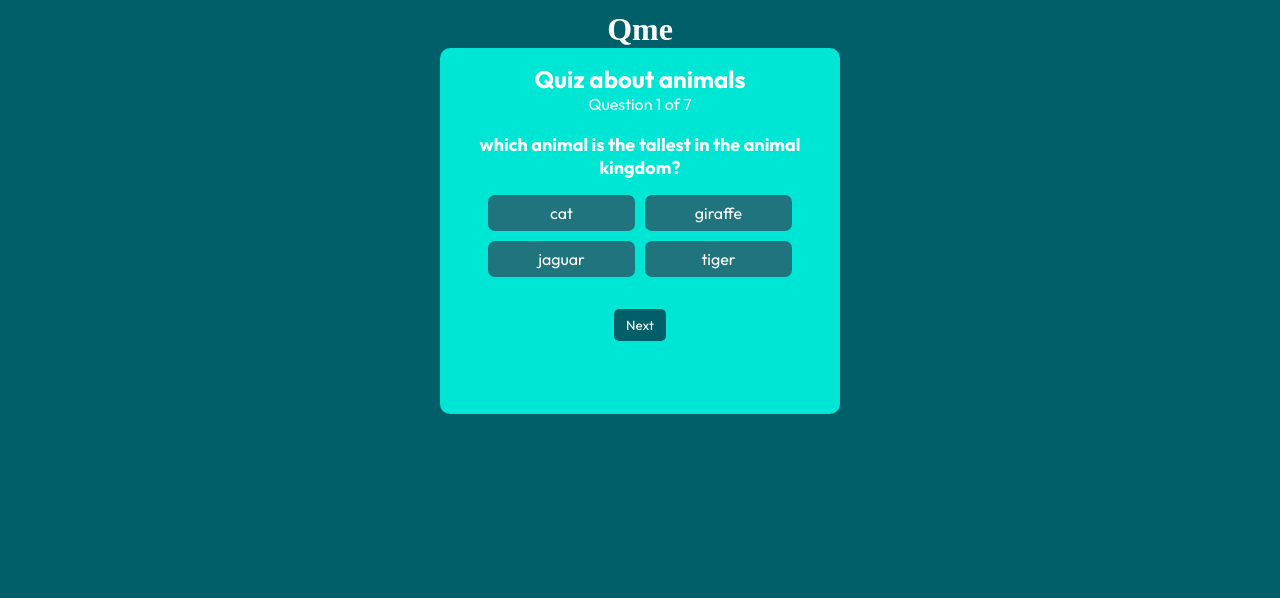
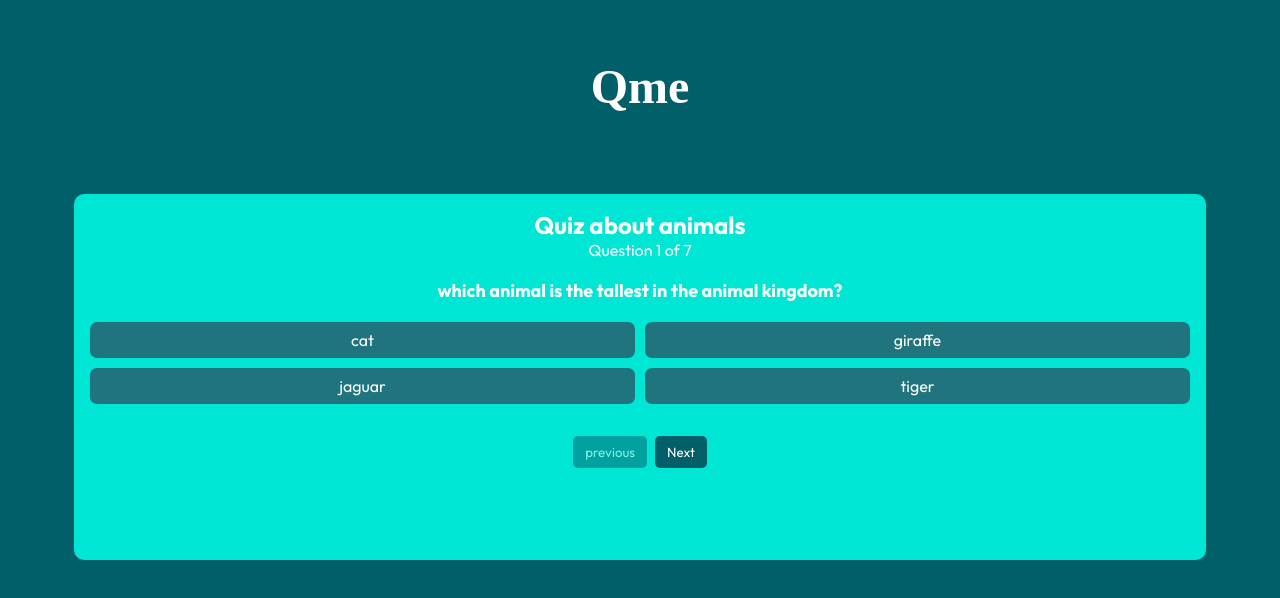
Before and after one commit to Deuzi/Qme, a website: page normies.html in a window 1280 px wide. Drawn offline with Linux system fonts and the light colour scheme; a web font is replaced by a local one.

Commit message:
first-commit-of-the-day

```diff
--- a/CSS/cat.css
+++ b/CSS/cat.css
@@ -14,14 +14,14 @@
 body{
     background-color: var(--main-bg);
     color: #ffff;
-    display: flex;
-    justify-content: center;
-    align-items: center;
     font-family: "Outfit", sans-serif;
 }
 
 h1{
     font-family: "Cherry Bomb One", serif;
+    font-size: 3rem;
+    margin-bottom: 5rem;
+    margin-top: 3rem;
 }
 
 .option.correct {
@@ -35,13 +35,14 @@ h1{
 }
 
 #quiz{
+    display: block;
     text-align: center;
     border-radius: 5px;
     padding: 0.7rem;
 }
 
 #question-text{
-    margin-top: 1.2rem;
+    margin: 1.2rem 0.4rem;
     font-size: large;
     font-weight: bold;
 }
@@ -51,23 +52,28 @@ h1{
     background-color: #1f747e;
     border-radius: 7px;
     cursor: pointer;
+
+}
+
+.option:hover{
+    background-color: #22a59a;
 }
 
 #options-container{
-    margin: 1rem 3rem;
+    margin: 1rem;
     display: grid;
     grid-template-columns: repeat(2,1fr);
     gap: 10px;
-
-
 }
 
 #quiz-section{
     padding-top: 1rem;
-    width: 400px;
+    max-width: 90%;
     height: 350px;
     background-color: var(--btn-colors);
     border-radius: 10px;
+    display: block;
+    margin: auto;
 }
 
 #next-btn{
@@ -77,15 +83,21 @@ h1{
     border: 0 solid #005F69;
     color: #ffff;
     cursor: pointer;
+
     /* display: none; */
+}
+
+#next-btn:hover{
+    background-color: #22a59a;
 }
 
 .hidden{
     display: none;
 }
 #previous-btn{
-    display: none;
+    display: flex;
     margin-right:  0.5rem;
+    opacity: 0.5;
 }
 button{
     margin-top: 1rem;
@@ -111,3 +123,19 @@ button{
     text-align: center;
     display: none;
 }
+
+
+
+/* different screen */
+
+@media (min-width: 680px){
+
+}
+
+@media(min-width: 1024px){
+
+}
+
+@media(min-width: 1280px){
+
+}
--- a/JS/cat.js
+++ b/JS/cat.js
@@ -111,7 +111,8 @@ function restartQuiz() {
 
 nextBtn.addEventListener('click', () => {
   currentQuestion++;
-  prevBtn.style.display = 'flex';
+
+  prevBtn.style.opacity = '1';
 
   if (currentQuestion < questions.length) {
     loadQuestion();
@@ -120,13 +121,12 @@ nextBtn.addEventListener('click', () => {
   }
 });
 
-// prevBtn.addEventListener('click', () => {
-//   if (currentQuestion > 1) {
-//     currentQuestion--;
-//   }
-
-//   console.log('prevBtnClicked:', prevBtn);
-// });
+prevBtn.addEventListener('click', () => {
+  if (currentQuestion > 0) {
+    currentQuestion--;
+    loadQuestion();
+  }
+});
 
 restartBtn.addEventListener('click', restartQuiz);
 
```
Also changed, not shown: index.html (+1 -1 lines).
